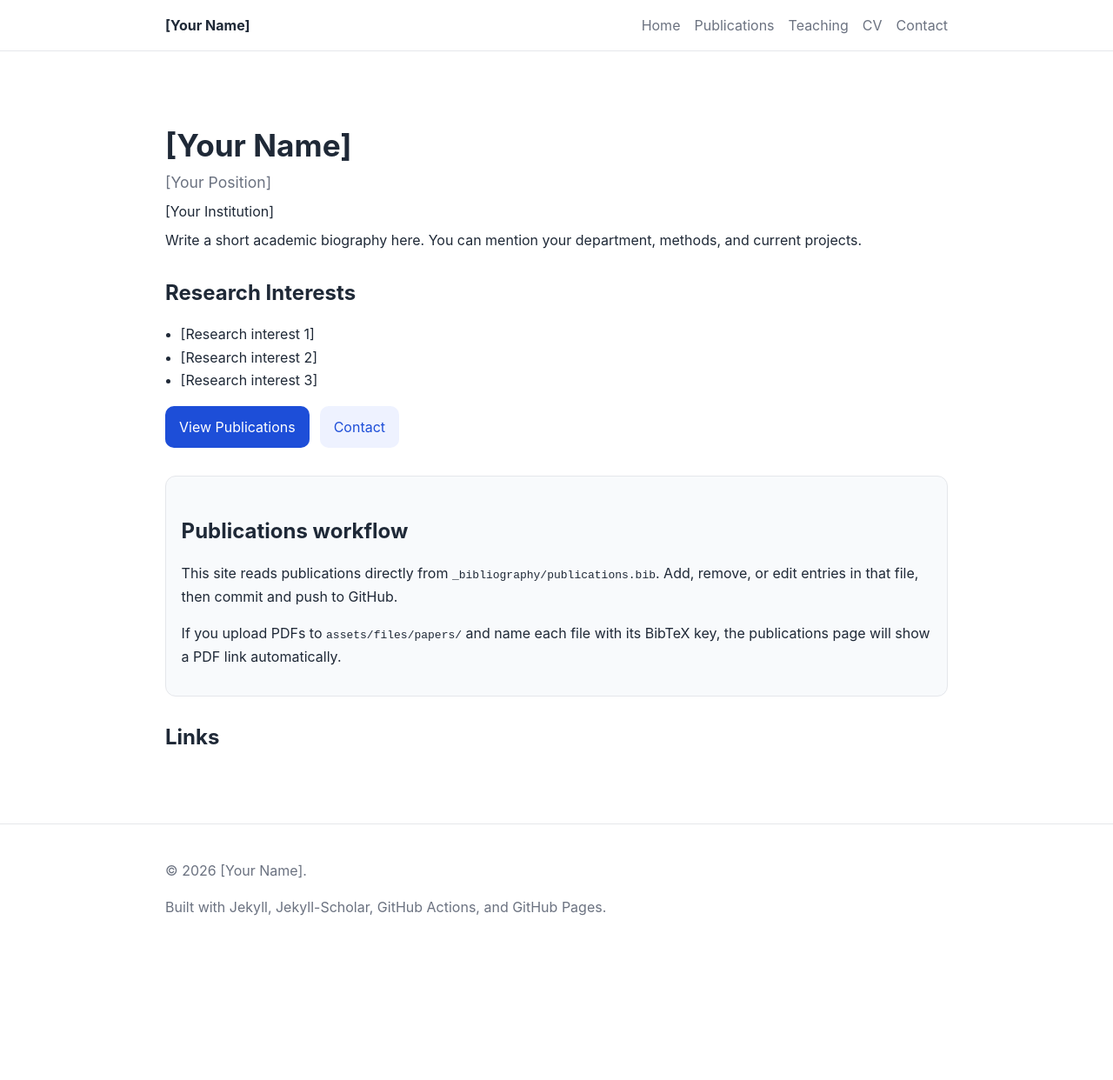
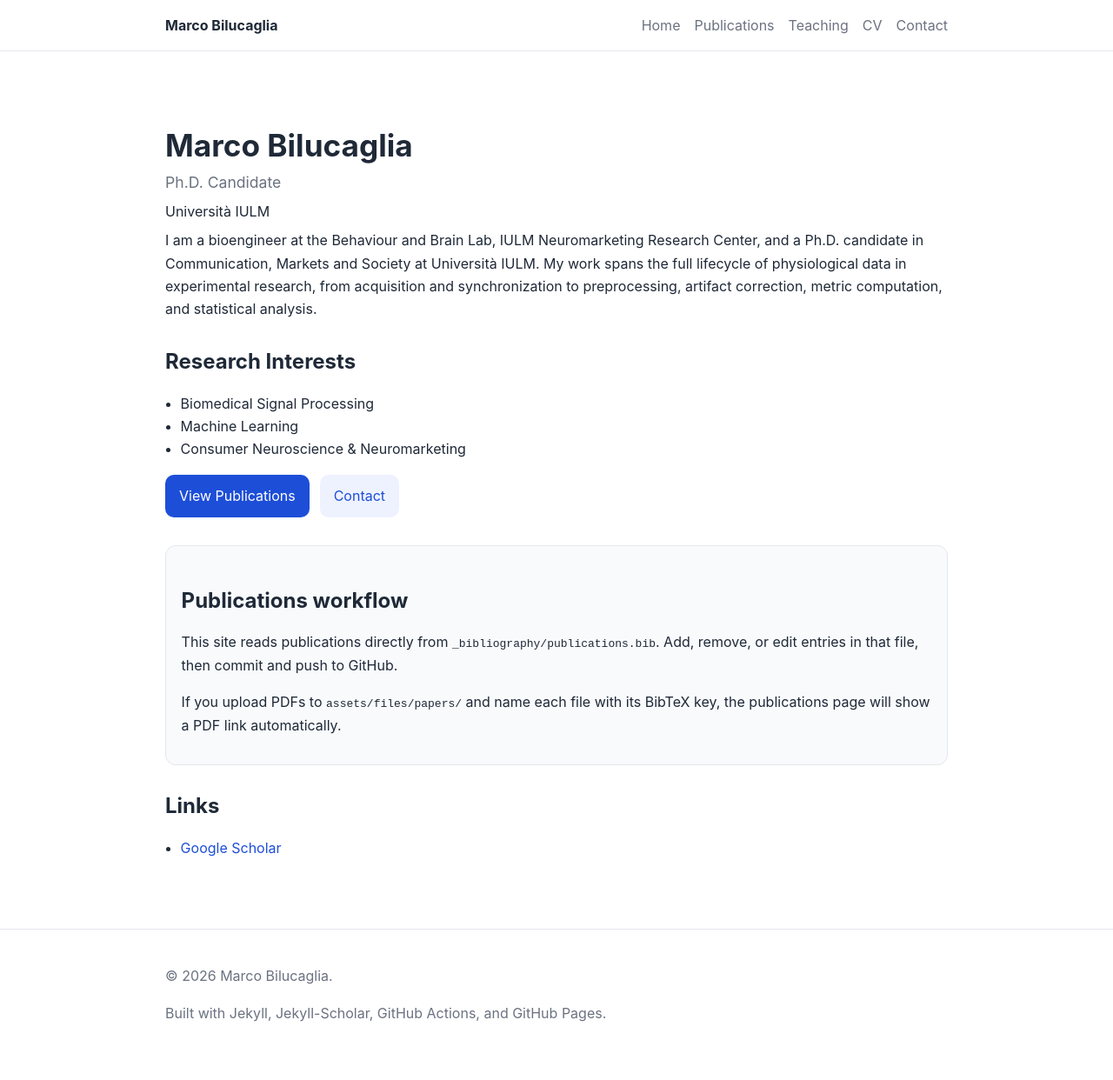
Before and after one commit to mbilucaglia/mbilucaglia.github.io, a Jekyll site: the page built from index.md, in a window 1280 px wide. Shown: the whole page at 87% size. Built offline with Jekyll 4.4.1, drawn with Linux system fonts in a browser that asks for light colours; before the commit the page ends 1121 px from its top, so only the background shows below that.

Commit message:
Update profile.yml

```diff
--- a/_data/profile.yml
+++ b/_data/profile.yml
@@ -1,16 +1,16 @@
-name: "[Your Name]"
-role: "[Your Position]"
-affiliation: "[Your Institution]"
-email: "your.email@example.com"
+name: "Marco Bilucaglia"
+role: "Ph.D. Candidate"
+affiliation: "Università IULM"
+email: "marco.bilucaglia@studenti.iulm.it"
 office: "[Building, Room]"
-location: "[City, Country]"
-short_bio: "Write a short academic biography here. You can mention your department, methods, and current projects."
+location: "Milan, Italy"
+short_bio: "I am a bioengineer at the Behaviour and Brain Lab, IULM Neuromarketing Research Center, and a Ph.D. candidate in Communication, Markets and Society at Università IULM. My work spans the full lifecycle of physiological data in experimental research, from acquisition and synchronization to preprocessing, artifact correction, metric computation, and statistical analysis."
 research_interests:
-  - "[Research interest 1]"
-  - "[Research interest 2]"
-  - "[Research interest 3]"
+  - "Biomedical Signal Processing"
+  - "Machine Learning"
+  - "Consumer Neuroscience & Neuromarketing"
 links:
-  google_scholar: ""
+  google_scholar: "https://scholar.google.it/citations?user=RvAqXUIAAAAJ&hl"
   orcid: ""
   github: ""
   linkedin: ""
```
